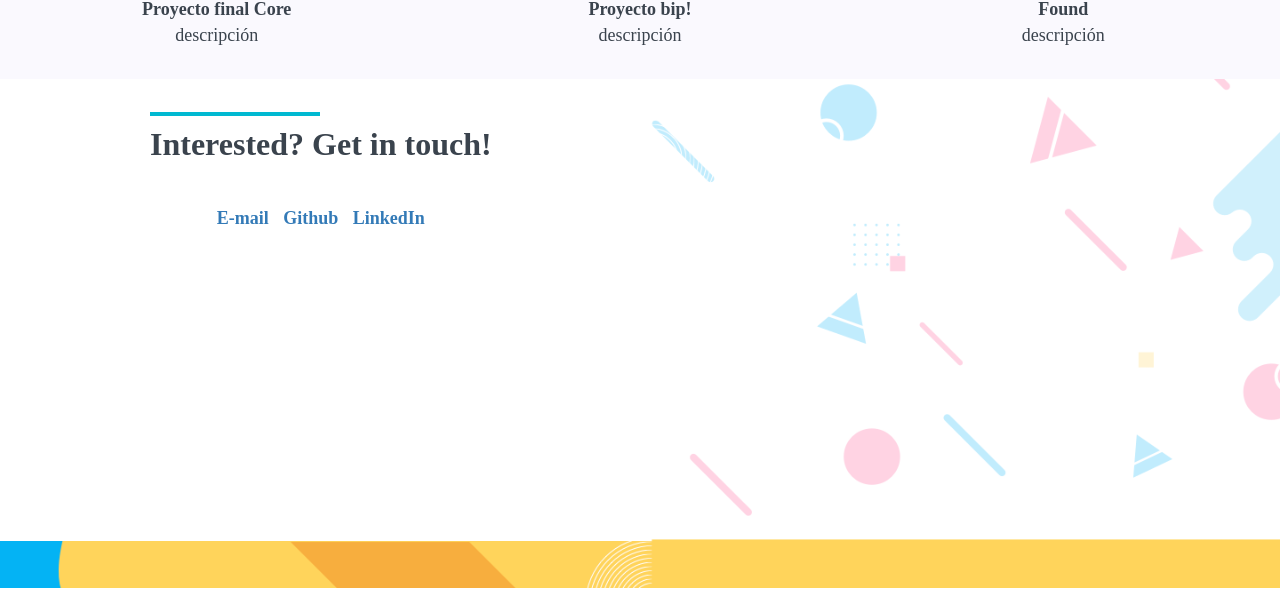
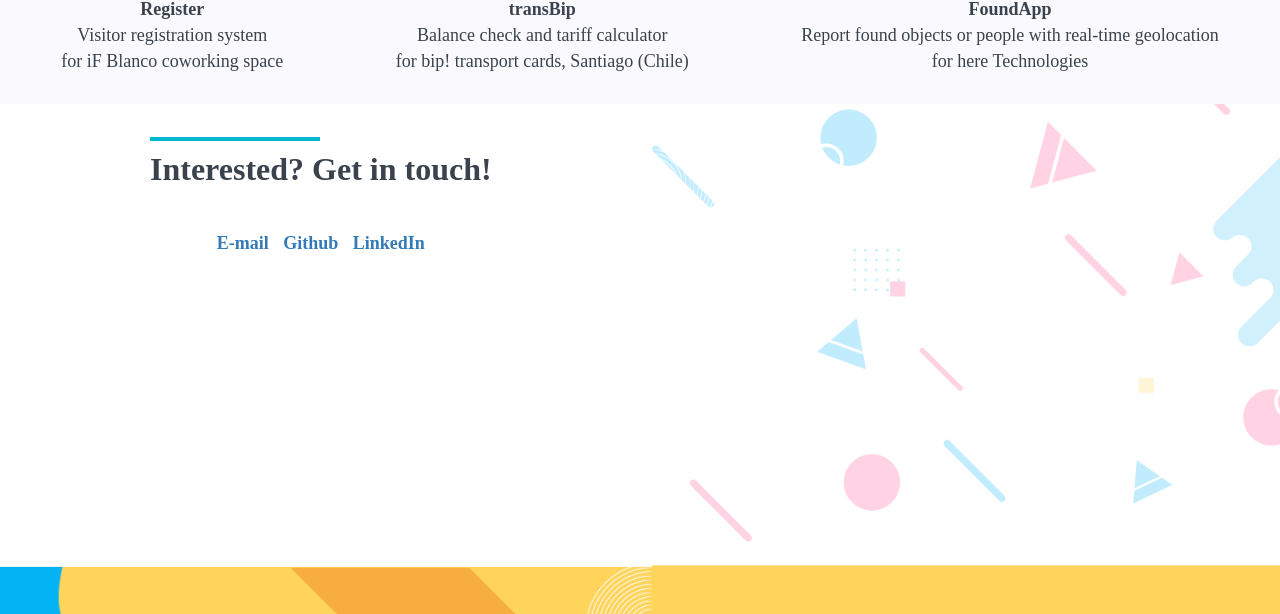
Before and after one commit to Mia5391/mia5391.github.io, a plain HTML site: page index.html in a window 1280 px wide. Shown: the part 1340-1954 px from the top of the page. Before the commit the page ends 1928 px from the top, so only its background shows below. Drawn offline with nearby package versions, Linux system fonts and the light colour scheme.

Commit message:
project descriptions added

```diff
--- a/index.html
+++ b/index.html
@@ -73,8 +73,8 @@
               <img class="image" src="./portfolio-assets/regLogo.png">
             </a>
             <div class="project-description">
-                <b>Proyecto final Core</b>
-                <p>descripción</p>
+                <b>Register</b>
+                <p>Visitor registration system <br>for iF Blanco coworking space</p>
             </div>
           </div>
           <div class="grid-item">
@@ -82,8 +82,8 @@
               <img class="image" src="./portfolio-assets/bipLogo.png">
             </a>
             <div class="project-description">
-                <b>Proyecto bip!</b>
-                <p>descripción</p>
+                <b>transBip</b>
+                <p>Balance check and tariff calculator <br>for bip! transport cards, Santiago (Chile)</p>
             </div>
           </div>
           <div class="grid-item">
@@ -91,8 +91,8 @@
               <img class="image" src="./portfolio-assets/foundLogo.png">
             </a>
             <div class="project-description">
-                <b>Found</b>
-                <p>descripción</p>
+                <b>FoundApp</b>
+                <p>Report found objects or people with real-time geolocation <br>for here Technologies</p>
             </div>
           </div>
         </div>
```
